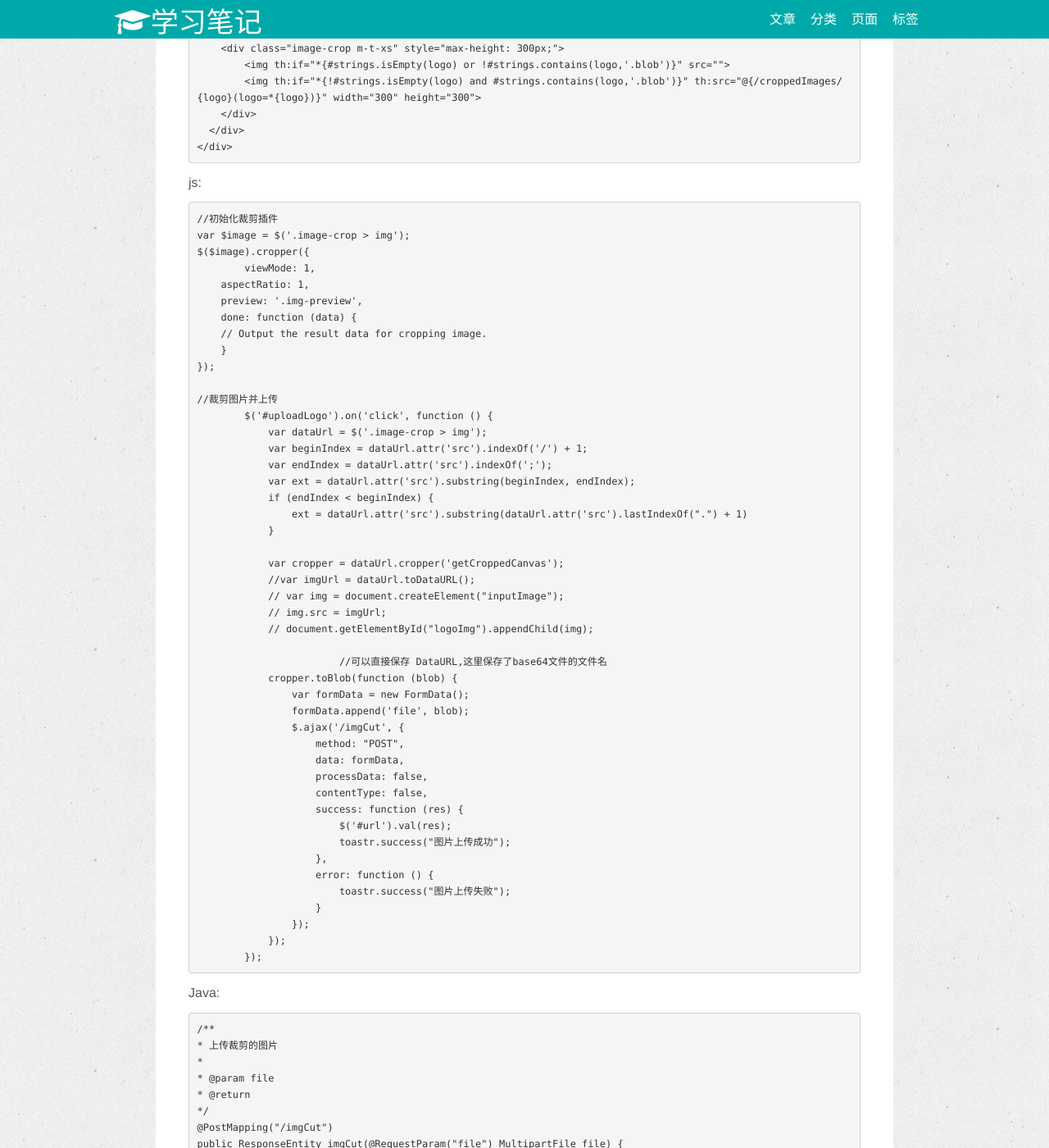
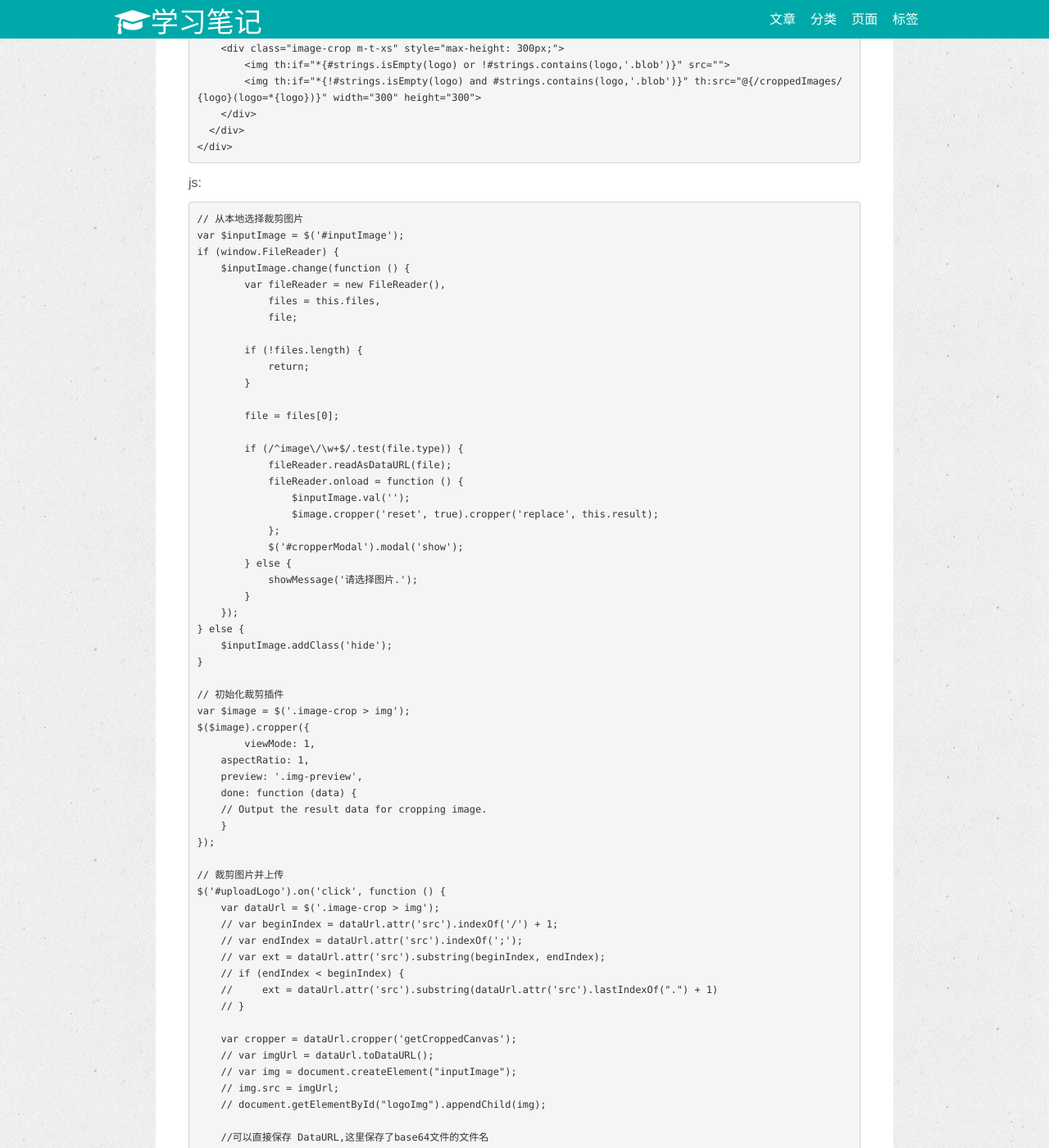
Before and after one commit to wanlp10/wuchao.github.io, a Jekyll site: the page built from _posts/2017-10-08-Cropper图片裁剪上传.md, in a window 1280 px wide and 1400 px high, scrolled down 369 px. Shown: the whole window at 82% size. Built offline with Jekyll 4.4.1, drawn with Linux system fonts in a browser that asks for light colours; nearby versions of some CDN libraries; comment, search, counter and statistics services are not loaded; some of the changed text lies outside the part shown.

Commit message:
initial commit.

````diff
--- a/_posts/2017-10-08-Cropper图片裁剪上传.md
+++ b/_posts/2017-10-08-Cropper图片裁剪上传.md
@@ -25,12 +25,41 @@ tags : [Cropper]
   </div>
 </div>
 ```
+
 <!--break-->
 
 js:
+```
+// 从本地选择裁剪图片
+var $inputImage = $('#inputImage');
+if (window.FileReader) {
+    $inputImage.change(function () {
+        var fileReader = new FileReader(),
+            files = this.files,
+            file;
 
-```
-//初始化裁剪插件
+        if (!files.length) {
+            return;
+        }
+
+        file = files[0];
+
+        if (/^image\/\w+$/.test(file.type)) {
+            fileReader.readAsDataURL(file);
+            fileReader.onload = function () {
+                $inputImage.val('');
+                $image.cropper('reset', true).cropper('replace', this.result);
+            };
+            $('#cropperModal').modal('show');
+        } else {
+            showMessage('请选择图片.');
+        }
+    });
+} else {
+    $inputImage.addClass('hide');
+}
+
+// 初始化裁剪插件
 var $image = $('.image-crop > img');
 $($image).cropper({
 	viewMode: 1,
@@ -120,8 +148,6 @@ public void blobToImage(@PathVariable("fileName") String fileName, HttpServletRe
 }
 ```
 
-
-
 开始裁剪上传时把图片上传时的文件格式页传到后台了，后台根据图片格式设置输出文件的 MIME ( `response.setHeader("Content-Type", "image/" + ext);` )，但是 IE 浏览器显示非 png 格式的图片时,控制台会报错:
 
 ```
````
Also changed, not shown: other parts of _posts/2017-10-08-Cropper图片裁剪上传.md (+34 -35 lines).
